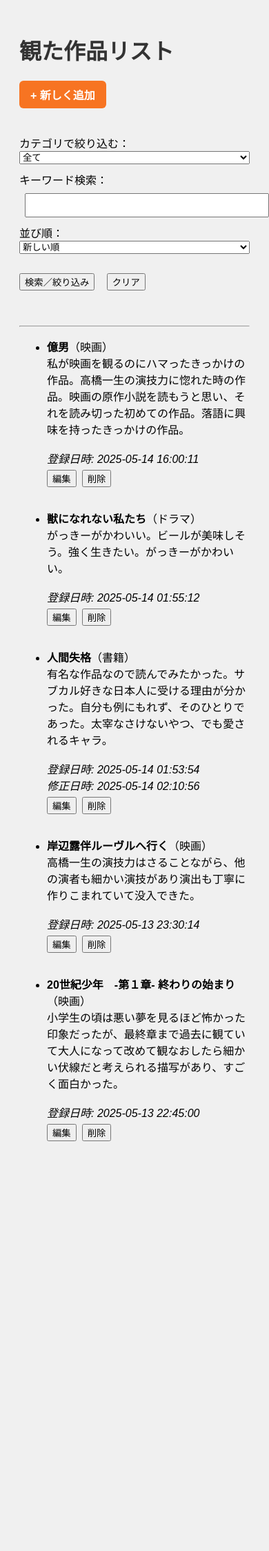
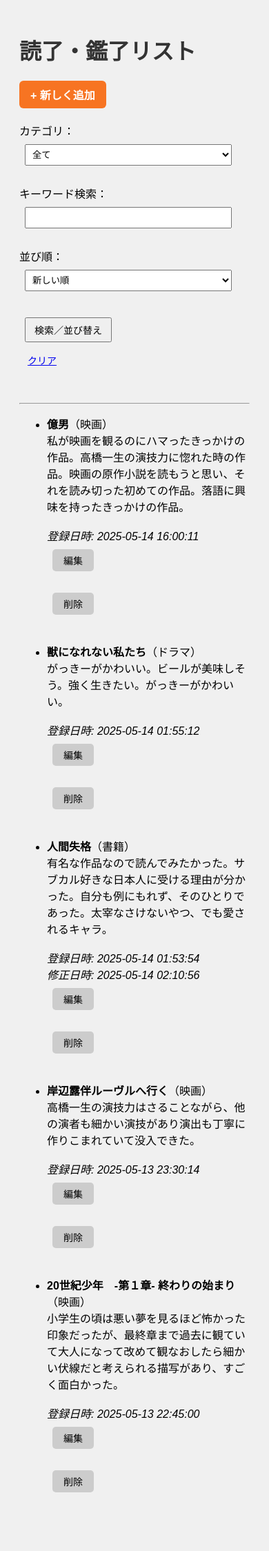
Before and after one commit to chika-ssy/fastapi-webapp, a FastAPI app: page / in a window 390 px wide. Shown: the whole page at 69% size. Before the commit the page ends 1654 px from the top, so only its background shows below. Run offline with FastAPI, Linux system fonts and the light colour scheme.

Commit message:
Adjusting the style-sheet and extending media queries for mobile devices.

```diff
--- a/static/css/style.css
+++ b/static/css/style.css
@@ -15,6 +15,9 @@ form {
 
 /* カテゴリ・検索フォームの入力系の整列 */
 form label {
+    display: inline-block;
+    width: 150px; /* ラベル幅固定で「：」の位置を揃える */
+    text-align: right;
     margin-right: 8px;
 }
 
@@ -34,50 +37,80 @@ a.add-button:hover {
     background-color: orange;
 }
 
-input, textarea {
-    width: 100%;
+input,
+textarea,
+select,
+button {
+    width: 50%;
     max-width: 400px;
     padding: 8px;
     margin: 8px;
-}
-
-.comment-buttons {
-    display: flex;
-    gap: 8px;
-    margin-top: 5px;
+    box-sizing: border-box;
 }
 
 
-/* .search-form を横並びにする */
-.search-form {
-    align-items: center;
-    gap: 18px; /* 要素間のマージン */
-    flex-wrap: wrap; /* スマホで折り返す用 */
+.comment-buttons button {
+    width: auto;              /* 中の文字に応じた幅 */
+    padding: 6px 16px;        /* 横長にする */
+    font-size: 14px;
+    border: none;
+    background-color: #ccc;
+    border-radius: 5px;
+    cursor: pointer;
 }
 
-/* 検索ボタンとクリアボタンの間隔 */
-.search-form button + a {
-    margin-left: 13px;
+.comment-buttons button:hover {
+    background-color: #bbb;
 }
 
+
+
+.search-form {
+    margin-bottom: 20px;
+}
+
+.search-form label {
+    margin-right: 10px;
+}
+
+.search-form select,
+.search-form input {
+    margin-bottom: 10px;
+    max-width: 300px;
+    width: 100%;
+    padding: 6px;
+    box-sizing: border-box;
+}
+
+.search-form button,
+.search-form a {
+    display: inline-block;
+    margin-top: 10px;
+    margin-right: 20px; /* 検索ボタンとクリアボタンの間 */
+    padding: 6px 12px;
+    font-size: 14px;
+}
+
+/* スマホ対応 */
 @media screen and (max-width: 600px) {
-    .search-form {
-        flex-direction: column; /* 縦並びに */
-        align-items: flex-start;
+    .search-form label,
+    .search-form select,
+    .search-form input,
+    .search-form button,
+    .search-form a {
+        display: block;
+        width: 100%;
+        margin-right: 0;
     }
 
-    .search-form label,
-    .search-form input,
-    .search-form select,
-    .search-form button,
-    .search-form a {
-        margin-right: 0;
-        margin-bottom: 10px;
-        width: 100%; /* 幅いっぱいに広げる */
+    .search-form label {
+        text-align: left;
+        margin-bottom: 4px; /* ラベル下に余白を追加すると見やすい */
     }
 
     .search-form button,
     .search-form a {
-        width: auto; /* ボタンは必要な幅でOK */
+        margin-bottom: 10px;
+        width: auto;
     }
 }
--- a/templates/index.html
+++ b/templates/index.html
@@ -2,18 +2,16 @@
 <html lang="ja">
 <head>
     <meta charset="UTF-8">
-    <title>視聴閲覧記録リスト</title>
+    <title>読了・鑑了 記録リスト</title>
     <link rel="stylesheet" href="/static/css/style.css">
 </head>
 <body>
-    <h1>観た作品リスト</h1>
+    <h1>読了・鑑了リスト</h1>
     <a href="/add-form" class="add-button"> + 新しく追加</a>
+    <br>
 
-    <br><br>
-
-    <!-- 絞り込み + キーワード + 並び替え フォーム -->
-    <form action="/" method="get" class="search-form">
-        <label for="category">カテゴリで絞り込む：</label>
+        <form method="GET" action="/" class="search-form">
+    <label for="category">カテゴリ：</label>
     <select name="category" id="category">
         <option value="">全て</option>
         <option value="書籍" {% if category == '書籍' %}selected{% endif %}>書籍</option>
@@ -31,15 +29,13 @@
         <option value="desc" {% if sort == 'desc' %}selected{% endif %}>新しい順</option>
         <option value="asc" {% if sort == 'asc' %}selected{% endif %}>古い順</option>
     </select>
-        <br><br>
+    <br>
 
-        <button type="submit">検索／絞り込み</button>
+    <!-- 検索・クリアボタン -->
+    <button type="submit">検索／並び替え</button>
+    <a href="/" class="clear-button">クリア</a>
+</form>
 
-        <!-- 検索クリアボタン -->
-        <a href="/" style="text-decoration: none;">
-            <button type="button">クリア</button>
-        </a>
-    </form>
 
     <br><hr>
     <!-- 登録内容の記載 -->
```
Lines whose indentation alone changed are shown as unchanged.
